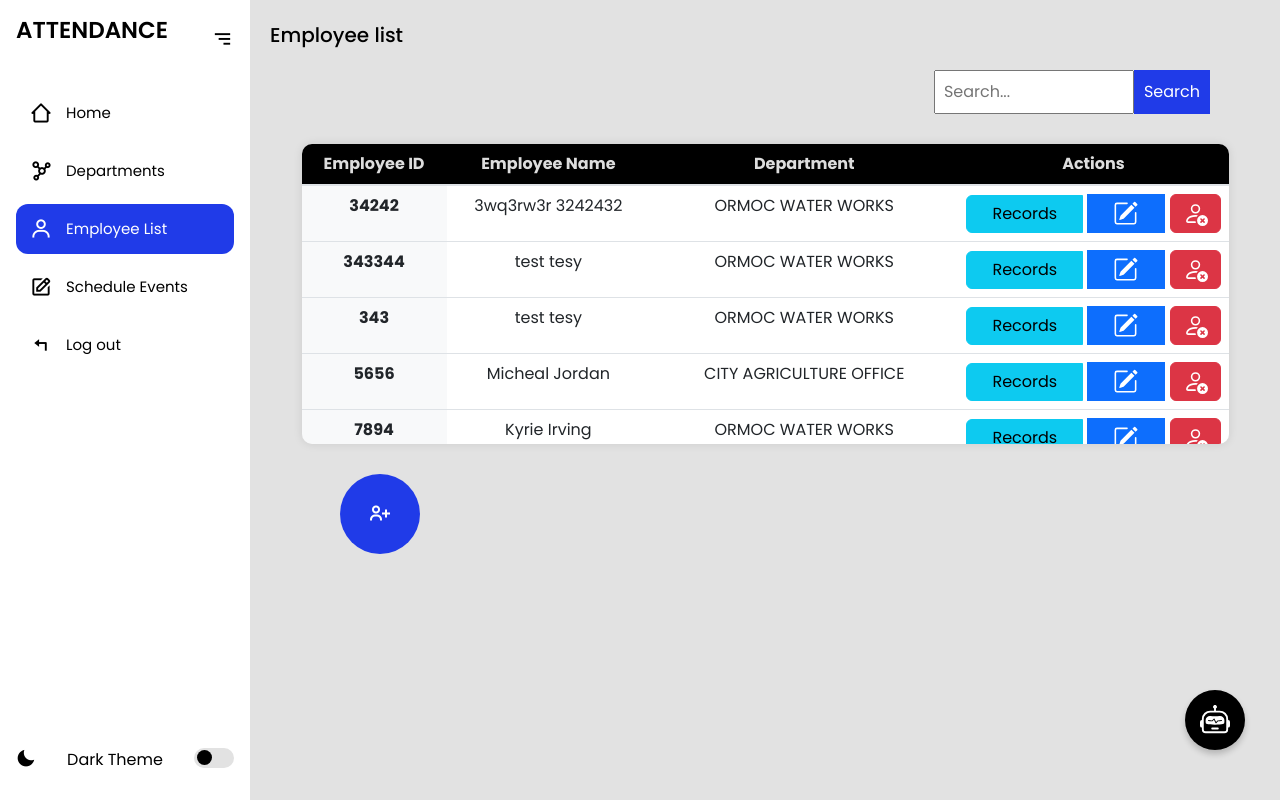
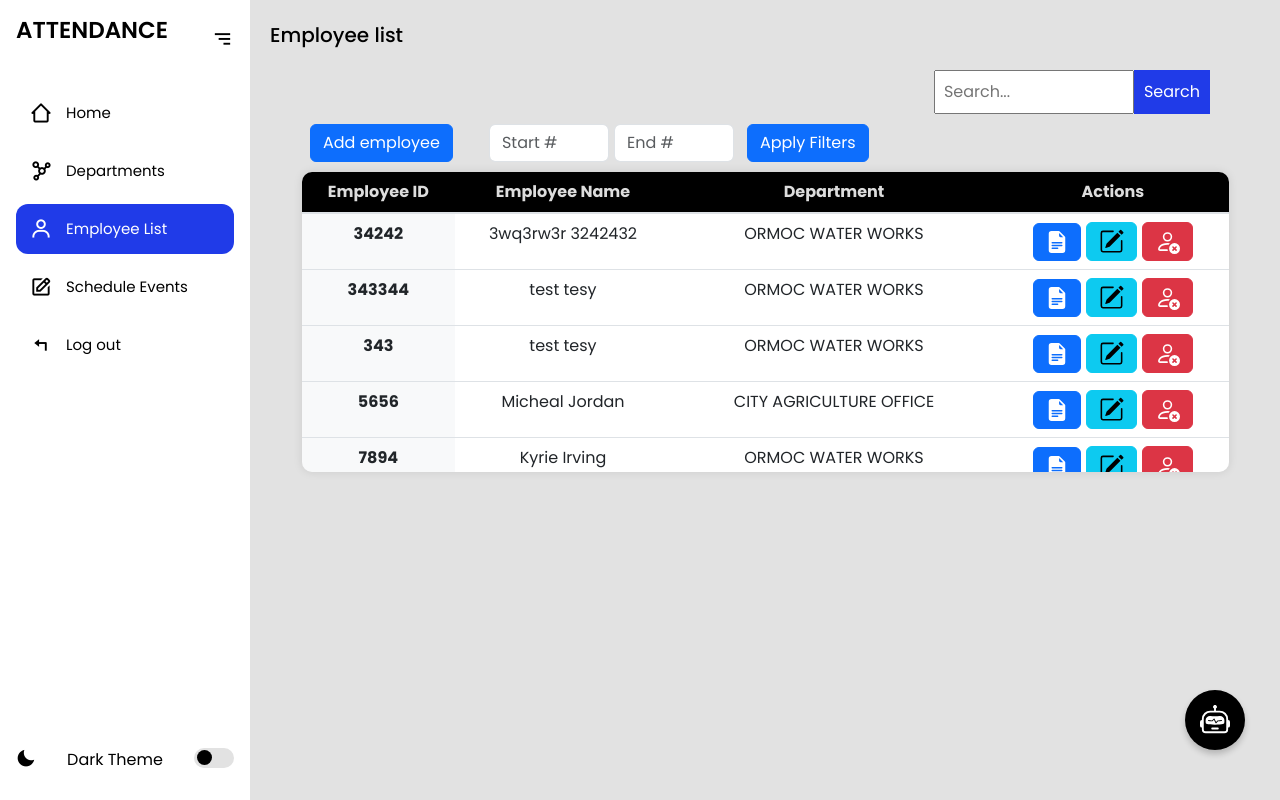
Before and after one commit to leiconcordia/Gov-System, a Django app: page /employeelist/ in a window 1280 px wide. Run offline with Django 5.2, Linux system fonts and the light colour scheme; a user stored in the database is signed in; data comes from the database, SQL or seed files in the repository; both versions use the stored data as it was after the commit; some libraries are stand-ins or nearby versions.

Commit message:
fixed css

```diff
--- a/myproject/myapp/static/css/styles.css
+++ b/myproject/myapp/static/css/styles.css
@@ -371,7 +371,8 @@ button:hover {
   max-height: 300px;        /* Height constraint to enable scrolling */
   overflow-y: scroll;
 
-  margin: 30px auto;        /* Centering and spacing */
+  margin: 30px auto;
+  margin-top: 10px;     /* Centering and spacing */
   border-radius: 10px;      /* Rounding table edges */
   box-shadow: 0 0 10px rgba(0, 0, 0, 0.1);
 }
@@ -483,6 +484,7 @@ button:hover {
   color: #ddd;
   justify-content: end;
   margin-right: 70px;
+
 }
 
 .parent-calendar-employee{
@@ -519,3 +521,25 @@ button:hover {
 .custom button:hover {
   background-color: #45a049;
 }
+
+.topButtons{
+  display: flex;
+  justify-content: start;
+  align-items: flex-end;
+  margin-bottom: 0;
+  gap:20px;
+}
+.topButtons .ms-3  {
+  display: flex;
+  justify-content: start;
+  align-items: end;
+
+
+}
+
+
+#filterRangeForm {
+  display: flex;
+  flex-direction: row;
+  gap: 5px; /* Adds space between the elements (input and button) */
+}
--- a/myproject/myapp/templates/employeelist.html
+++ b/myproject/myapp/templates/employeelist.html
@@ -8,12 +8,34 @@
     <p>Employee list</p>
 
     <!-- Search Bar -->
-    <!-- Search Bar -->
 <form method="GET" action="{% url 'employeelist' %}" class="search-parent">
   <input type="search" name="search" placeholder="Search..." class="search" value="{{ request.GET.search }}" />
   <button type="submit">Search</button>
 
 </form>
+
+
+
+
+
+<div class="topButtons">
+    <div style="display: flex; align-items: end; justify-content: start;margin-left: 60px;" >
+                <button type="button" class="btn btn-primary"
+                data-bs-toggle="modal" data-bs-target="#signupModal">
+                Add employee
+                </button>
+</div>
+
+        <form id="filterRangeForm" class="ms-3" >
+
+            <input type="number" id="startNumber" class="form-control d-inline-block" placeholder="Start #" style="width: 120px;" />
+            <input type="number" id="endNumber" class="form-control d-inline-block" placeholder="End #" style="width: 120px;" />
+            <button type="button" id="applyFilters" class="btn btn-primary ms-2">Apply Filters</button>
+        </form>
+
+</div>
+
+
 
 
 
@@ -30,28 +52,36 @@
 
         <tbody>
             {% for employee in employees %}
-            <tr>
+            <tr class="employeeListRow"  data-status="{{ employee.status|default:'all' }}">
                 <th scope="row">{{ employee.employee_id }}</th>
                 <td>{{ employee.first_name }} {{ employee.last_name }}</td>
                 <td>{{ employee.department_name }}</td>
                 <td>
-                    <div class="btn-group" style="display: flex; flex-direction: row; align-items: center; gap: 5px;  ">
+                    <div class="btn-group" style="display: flex; flex-direction: row; align-items: center; gap: 5px; justify-content:center;">
                         <!-- View Record Button -->
-                        <a class="btn btn-info" href="{% url 'view_employee' employee.employee_id %}">Records</a>
+                        <a  href="{% url 'view_employee' employee.employee_id %}">
+                        <button class="btn btn-primary" >
+                            <svg xmlns="http://www.w3.org/2000/svg" width="22" height="22" fill="currentColor" class="bi bi-file-earmark-text-fill" viewBox="0 0 16 16">
+                                <path d="M9.293 0H4a2 2 0 0 0-2 2v12a2 2 0 0 0 2 2h8a2 2 0 0 0 2-2V4.707A1 1 0 0 0 13.707 4L10 .293A1 1 0 0 0 9.293 0M9.5 3.5v-2l3 3h-2a1 1 0 0 1-1-1M4.5 9a.5.5 0 0 1 0-1h7a.5.5 0 0 1 0 1zM4 10.5a.5.5 0 0 1 .5-.5h7a.5.5 0 0 1 0 1h-7a.5.5 0 0 1-.5-.5m.5 2.5a.5.5 0 0 1 0-1h4a.5.5 0 0 1 0 1z"/>
+                              </svg>
+                            </button>
+                        </a>
 
                         <!-- Edit Button -->
-                        <a class="btn btn-primary" data-bs-toggle="modal" data-bs-target="#editEmployeeModal{{ employee.id }}" role="button">
+                        <a  data-bs-toggle="modal" data-bs-target="#editEmployeeModal{{ employee.id }}" role="button">
                             <!-- Edit Icon -->
+                            <button class="btn btn-info">
                             <svg xmlns="http://www.w3.org/2000/svg" width="25" height="25" fill="currentColor" class="bi bi-pencil-square" viewBox="0 0 16 16">
                                 <path d="M15.502 1.94a.5.5 0 0 1 0 .706L14.459 3.69l-2-2L13.502.646a.5.5 0 0 1 .707 0l1.293 1.293zm-1.75 2.456-2-2L4.939 9.21a.5.5 0 0 0-.121.196l-.805 2.414a.25.25 0 0 0 .316.316l2.414-.805a.5.5 0 0 0 .196-.12l6.813-6.814z"/>
                                 <path fill-rule="evenodd" d="M1 13.5A1.5 1.5 0 0 0 2.5 15h11a1.5 1.5 0 0 0 1.5-1.5v-6a.5.5 0 0 0-1 0v6a.5.5 0 0 1-.5.5h-11a.5.5 0 0 1-.5-.5v-11a.5.5 0 0 1 .5-.5H9a.5.5 0 0 0 0-1H2.5A1.5 1.5 0 0 0 1 2.5z"/>
                             </svg>
+                        </button>
                         </a>
 
 
                         <form action="{% url 'delete_employee' employee.id %}" method="POST">
                             {% csrf_token %}
-                            <button type="button" class="btn btn-danger" data-bs-toggle="modal" data-bs-target="#deleteModal-{{ employee.id }}">
+                            <button class="btn btn-danger" type="button" data-bs-toggle="modal" data-bs-target="#deleteModal-{{ employee.id }}">
                                 <!-- Delete Icon -->
                                 <svg xmlns="http://www.w3.org/2000/svg" width="25" height="25" fill="currentColor" class="bi bi-person-x" viewBox="0 0 16 16">
                                     <path d="M11 5a3 3 0 1 1-6 0 3 3 0 0 1 6 0M8 7a2 2 0 1 0 0-4 2 2 0 0 0 0 4m.256 7a4.5 4.5 0 0 1-.229-1.004H3c.001-.246.154-.986.832-1.664C4.484 10.68 5.711 10 8 10q.39 0 .74.025c.226-.341.496-.65.804-.918Q8.844 9.002 8 9c-5 0-6 3-6 4s1 1 1 1z"/>
@@ -113,36 +143,39 @@
         </tbody>
     </table>
 </div>
-<div class='add-emp'
-
-style="
-
-    display: flex;
-    align-items: center;
-    justify-content: start;
-    margin-left: 90px;
-    ">
-<button title="Add new employee" type="button"
-class="bx bx-user-plus"
-data-bs-toggle="modal"
-data-bs-target="#signupModal"
-style="
-    width: 80px;
-    height: 80px;
-    border-radius: 50%;
-    font-size: 24px;
-    display: flex;
-    align-items: center;
-    justify-content: center;
-
-    color: white;
-    border: none;
-    cursor: pointer;
-    ">
 
 
-</button>
-</div>
+
+
+<script>
+    document.addEventListener('DOMContentLoaded', function () {
+        const rows = document.querySelectorAll('.employeeListRow');  // Correct selector: .departmentRow
+        let selectedStatus = 'all'; // Default to show all statuses
+
+        // Apply filters based on range and status
+        function applyFilters() {
+            const startNumber = parseInt(document.getElementById('startNumber').value) || 1;
+            const endNumber = parseInt(document.getElementById('endNumber').value) || Number.MAX_SAFE_INTEGER;
+
+            rows.forEach((row, index) => {
+                const rowIndex = index + 1;  // 1-based index for row (instead of 0-based)
+                const rowStatus = row.getAttribute('data-status').trim().toLowerCase();  // Check the data-status attribute
+
+                // Check if row satisfies both the range and status filters
+                const inRange = rowIndex >= startNumber && rowIndex <= endNumber;
+                const matchesStatus = selectedStatus === 'all' || rowStatus === selectedStatus;
+
+                // Show or hide the row based on whether it matches both filters
+                row.style.display = (inRange && matchesStatus) ? '' : 'none';
+            });
+        }
+
+        // Trigger the filter logic when the "Apply Filters" button is clicked
+        document.getElementById('applyFilters').addEventListener('click', applyFilters);
+    });
+</script>
+
+
 
 
 <!-- Modal -->
--- a/myproject/myapp/templates/signin.html
+++ b/myproject/myapp/templates/signin.html
@@ -40,13 +40,13 @@
     <div class="modal-dialog">
       <div class="modal-content">
         <div class="modal-header">
-          <h5 class="modal-title" id="alreadyCheckedInModalLabel">ERROR</h5>
+          <h5 class="modal-title" id="alreadyCheckedInModalLabel"></h5>
           <button type="button" class="btn-close" data-bs-dismiss="modal" aria-label="Close"></button>
         </div>
         <div class="modal-body" id="modalBody">
           {% for message in messages %}
 
-          <div class="message">{{ message }}</div>
+          <div style="color: red; " class="message">{{ message }} </div>
 
           {%endfor%}
         </div>
```
Also changed, not shown: myproject/myapp/templates/admin_dashboard.html (+27 -1 lines), myproject/myapp/templates/departments.html (+62 -26 lines), myproject/myapp/templates/viewdepartments.html (+5 -5 lines), myproject/db.sqlite3.
